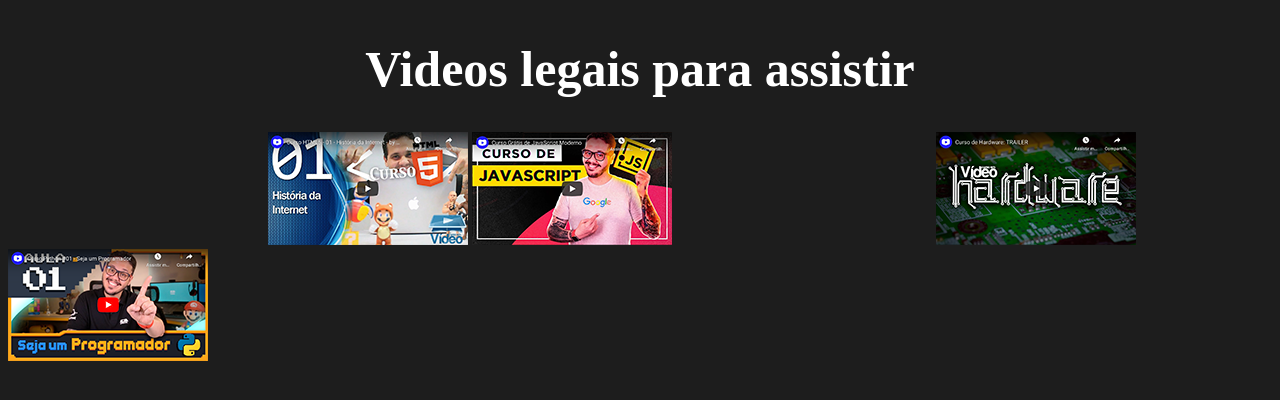
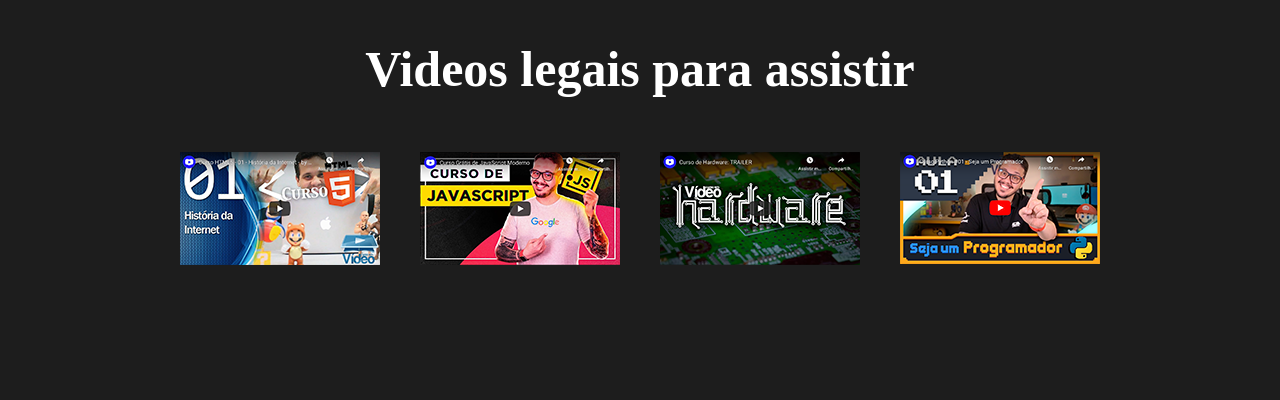
Before and after one commit to SilasIsack/Primeiro-Projeto, a plain HTML site: page index.html in a window 1280 px wide. Drawn offline with Linux system fonts and the light colour scheme.

Commit message:
Fix index
Remoção das tags br, criação de flexbox, alinhamento ao centro e adição de margem nas thumbs.

```diff
--- a/index.html
+++ b/index.html
@@ -10,13 +10,14 @@
 </head>
 <body>
     <h1>Videos legais para assistir</h1>
+    <div class="container">
+        <a href="html/pagina-html.html" target="_self" rel="next"><img class="thumbs" src="img/thumb-html.png" alt="html"></a>
 
-    <a href="html/pagina-html.html" target="_self" rel="next"><img class="thumb1" src="img/thumb-html.png" alt="html"></a>
+        <a href="js/pagina-js.html" target="_self" rel="next"><img class="thumbs" src="img/thumb-js.png" alt="javascript"></a>
 
-    <a href="js/pagina-js.html" target="_self" rel="next"><img src="img/thumb-js.png" alt="javascript"></a>
+        <a href="hd/pagina-hd.html" target="_self" rel="next"><img class="thumbs" src="img/thumb-hardware.png" alt="hardware"></a>
 
-    <a href="hd/pagina-hd.html" target="_self" rel="next"><img class="thumb3" src="img/thumb-hardware.png" alt="hardware"></a>
-
-    <a href="py/pagina-py.html" target="_self" rel="next"><img src="img/thumb-python.png" alt="python"></a>
+        <a href="py/pagina-py.html" target="_self" rel="next"><img class="thumbs" src="img/thumb-python.png" alt="python"></a>
+    </div>
 </body>
 </html>
--- a/style.css
+++ b/style.css
@@ -9,12 +9,11 @@ h1 {
     font-size: 50px;
 }
 
-.thumb1{
-    position: relative;
-    margin-left: 260px;
+.container {
+    display: flex;
+    justify-content: center;
 }
 
-.thumb3{
-    position: relative;
-    margin-left: 260px;
+.thumbs {
+    margin: 20px;
 }
```
